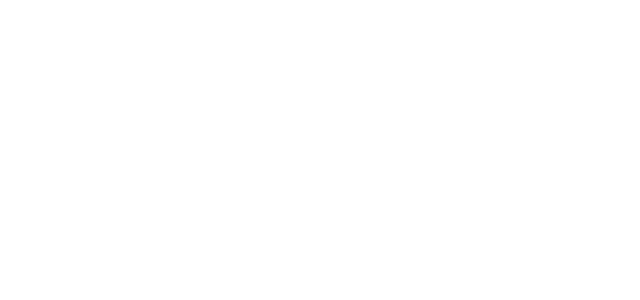
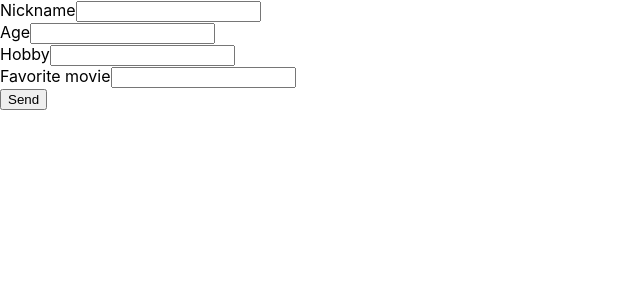
Before and after one commit to Raziel-Hilou/DataForm, a React (Create React App) app in the folder frontend/: page / in a window 1280 px wide. Shown: the top 300 px of the page, without its empty margins (0-640 px from the left). Built offline with nearby package versions, Linux system fonts and the light colour scheme.

Commit message:
Finish 'Form' set

```diff
--- a/frontend/src/Components/Form.js
+++ b/frontend/src/Components/Form.js
@@ -1,8 +1,50 @@
+import { useState } from "react";
+
 function Form()
 {
+    const [form, setForm] = useState({
+        nickname: "",
+        age: 0,
+        hobby: "",
+        favoriteMovie: ""
+    });
+
+    function submitHandler( event )
+    {
+        event.preventDefault();
+
+        const tempForm = {
+            nickname: event.target.nickname.value,
+            age: event.target.age.value,
+            hobby: event.target.hobby.value,
+            favoriteMovie: event.target.favoriteMovie.value
+        };
+
+        setForm(tempForm);
+        console.log(tempForm);
+    }
+
     return (
         <>
+            <form onSubmit={submitHandler}>
+                <label>Nickname</label>
+                <input type={"text"} name={"nickname"}/>
+                <br/>
 
+                <label>Age</label>
+                <input type={"number"} name={"age"}/>
+                <br/>
+
+                <label>Hobby</label>
+                <input type={"text"} name={"hobby"}/>
+                <br/>
+
+                <label>Favorite movie</label>
+                <input type={"text"} name={"favoriteMovie"}/>
+                <br/>
+
+                <button type={"submit"}>Send</button>
+            </form>
         </>
     );
 
```
